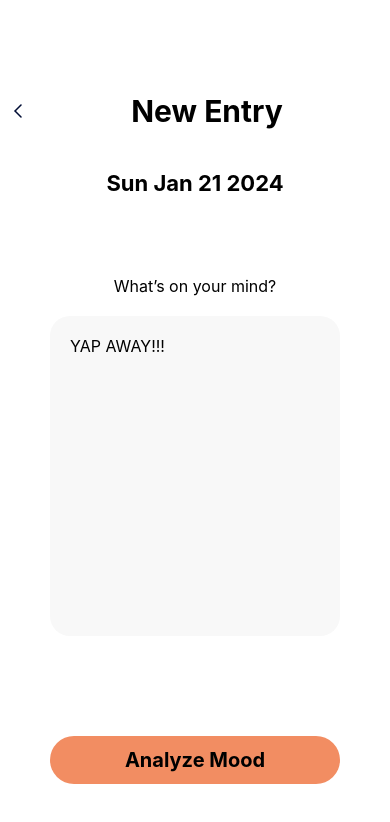
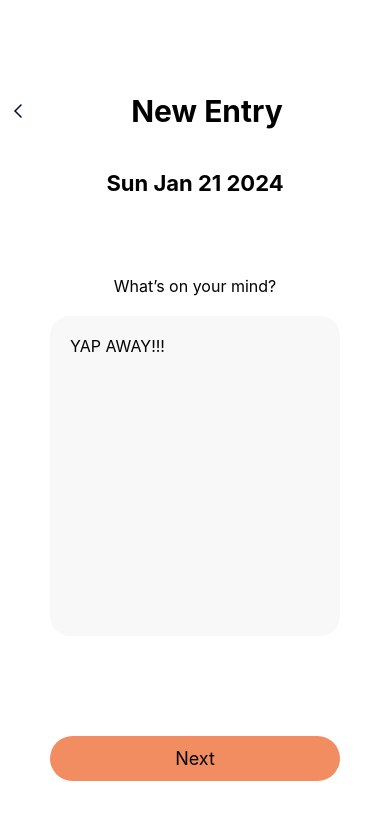
Before and after one commit to terwo/yapyap, a React Native app in the folder Echo/: screen /JournalEntry in a window 390 px wide. Shown: the top 822 px of the page. Built offline with nearby package versions, Linux system fonts and the light colour scheme.

Commit message:
Added TouchableOpacity and routed to LoadingScreen

```diff
--- a/Echo/App.js
+++ b/Echo/App.js
@@ -20,6 +20,7 @@ import TodayScreen from './src/screens/TodayScreen';
 import ProfileScreen from './src/screens/ProfileScreen';
 import JournalEntryScreen from './src/screens/JournalEntryScreen';
 import NotificationsScreen from "./src/screens/NotificationsScreen";
+import LoadingScreen from "./src/screens/LoadingScreen";
 
 const Stack = createNativeStackNavigator();
 
@@ -32,6 +33,7 @@ export default function App() {
         <Stack.Screen name="JournalEntry" component={JournalEntryScreen} options={{ headerShown: false }} />
         <Stack.Screen name="Profile" component={ProfileScreen} options={{ headerShown: false }} />
         <Stack.Screen name="Notifications" component={NotificationsScreen} options={{ headerShown: false }} />
+        <Stack.Screen name="Loading" component={LoadingScreen} options={{ headerShown: false }} />
       </Stack.Navigator>
     </NavigationContainer>
   );
--- a/Echo/src/screens/JournalEntryScreen.js
+++ b/Echo/src/screens/JournalEntryScreen.js
@@ -24,6 +24,10 @@ const JournalEntryScreen = ({ navigation }) => {
 
     const goBack = () => {
         navigation.navigate('Today')
+    }
+
+    const callResults = () => {
+        navigation.navigate('Loading')
     }
 
     const [value, onChangeText] = React.useState('YAP AWAY!!!');
@@ -57,7 +61,12 @@ const JournalEntryScreen = ({ navigation }) => {
       />
         </View>
         <View style={styles.analyzeButton}>
-          <Text style={styles.buttonText}>Analyze Mood</Text>
+
+        <TouchableOpacity onPress={callResults}>
+        <Text style={styles.buttonText}>Next</Text>
+    </TouchableOpacity>
+
+
         </View>
       </View>
     );
@@ -159,8 +168,8 @@ const styles = StyleSheet.create({
     //   fontFamily: "Nunito, sans-serif",
     },
     buttonText: {
-        fontSize: 20,
-        fontWeight: "bold",
+        fontSize: 18,
+        // fontWeight: "bold",
      }
   });
 
--- /dev/null
+++ b/Echo/src/screens/LoadingScreen.js
@@ -0,0 +1,25 @@
+// src/screens/ProfileScreen.js
+
+import React from 'react';
+import { View, Text, StyleSheet } from 'react-native';
+
+const LoadingScreen = () => {
+    return (
+        <View style={styles.container}>
+            <Text style={styles.text}>Hold on tight while we do our thing...</Text>
+        </View>
+    );
+};
+
+const styles = StyleSheet.create({
+    container: {
+        flex: 1,
+        justifyContent: 'center',
+        alignItems: 'center'
+    },
+    text: {
+        fontSize: 20
+    }
+});
+
+export default LoadingScreen;
--- a/Echo/src/screens/TodayScreen.js
+++ b/Echo/src/screens/TodayScreen.js
@@ -1,5 +1,5 @@
 import React, { cloneElement } from "react";
-import { Pressable, FlatList, ScrollView, View, StyleSheet, Image, Text } from "react-native";
+import { Pressable, FlatList, ScrollView, View, StyleSheet, Image, Text, TouchableOpacity } from "react-native";
 
 import banner from '../../assets/images/todayscreen/banner.png';
 import icon from '../../assets/images/todayscreen/icon.png';
@@ -24,25 +24,25 @@ const TodayScreen = ({ navigation }) => {
         <View style={styles.container}>
       <View style={styles.header}>
 
-<Pressable onPress={goNotifications}>
+<TouchableOpacity onPress={goNotifications}>
       <Image
             resizeMode="contain"
             source={logo}
             style={styles.logo}
       />
-    </Pressable>
+    </TouchableOpacity>
 
         <View style={styles.titleContainer}>
           <Text style={styles.title}>Today</Text>
         </View>
 
-        <Pressable onPress={goProfile}>
+        <TouchableOpacity onPress={goProfile}>
       <Image
               resizeMode="contain"
               source={icon}
               style={styles.icon}
       />
-    </Pressable>
+    </TouchableOpacity>
 
       </View>
       <Image
@@ -54,12 +54,12 @@ const TodayScreen = ({ navigation }) => {
         <Text style={styles.shareText}>Share your day to view other entries</Text>
       </View>
 
-      <Pressable onPress={addEntry}>
+      <TouchableOpacity onPress={addEntry}>
       <Image
         style={styles.image}
         source={image}
       />
-    </Pressable>
+    </TouchableOpacity>
     </View>
     );
 };
```
